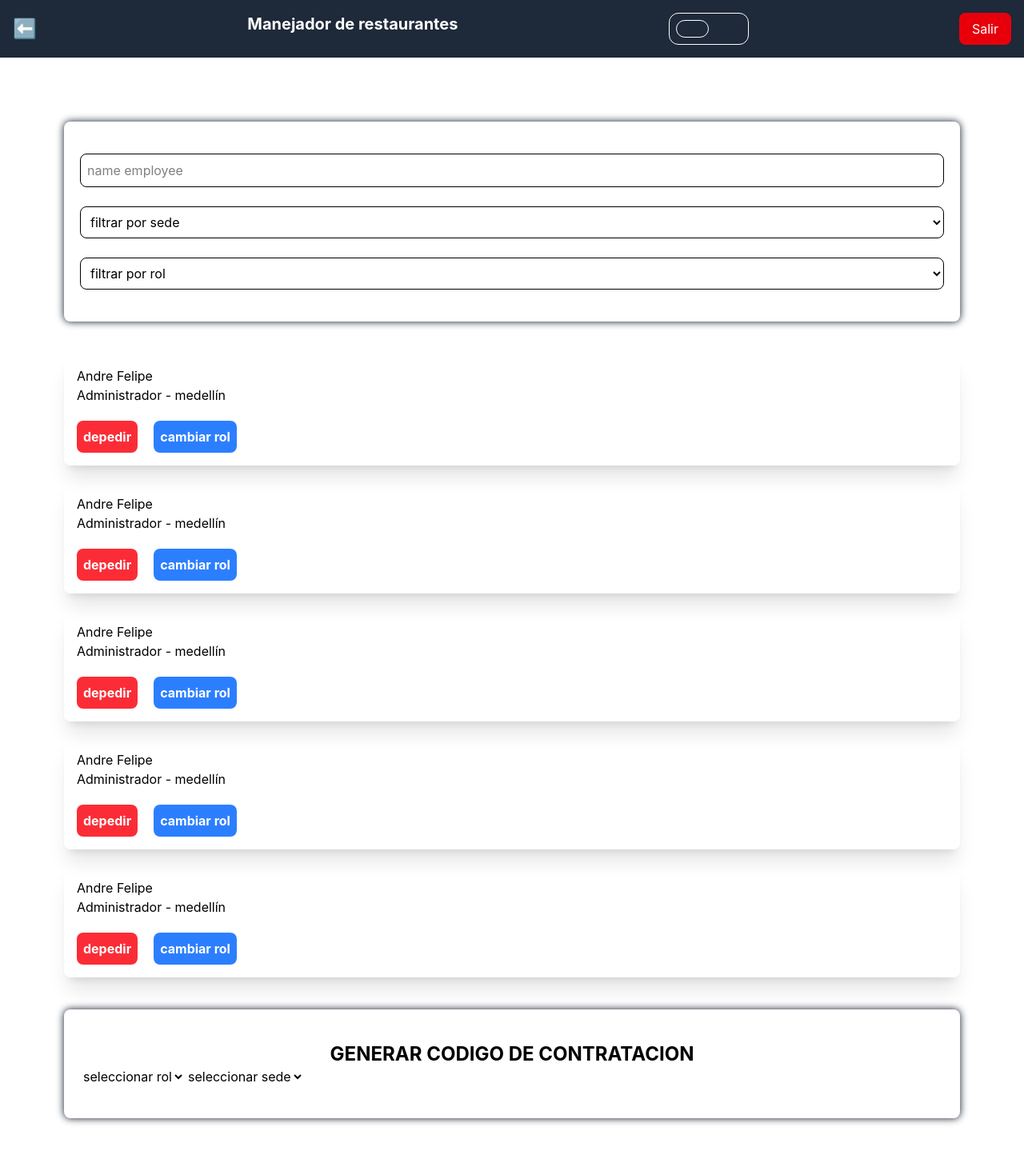
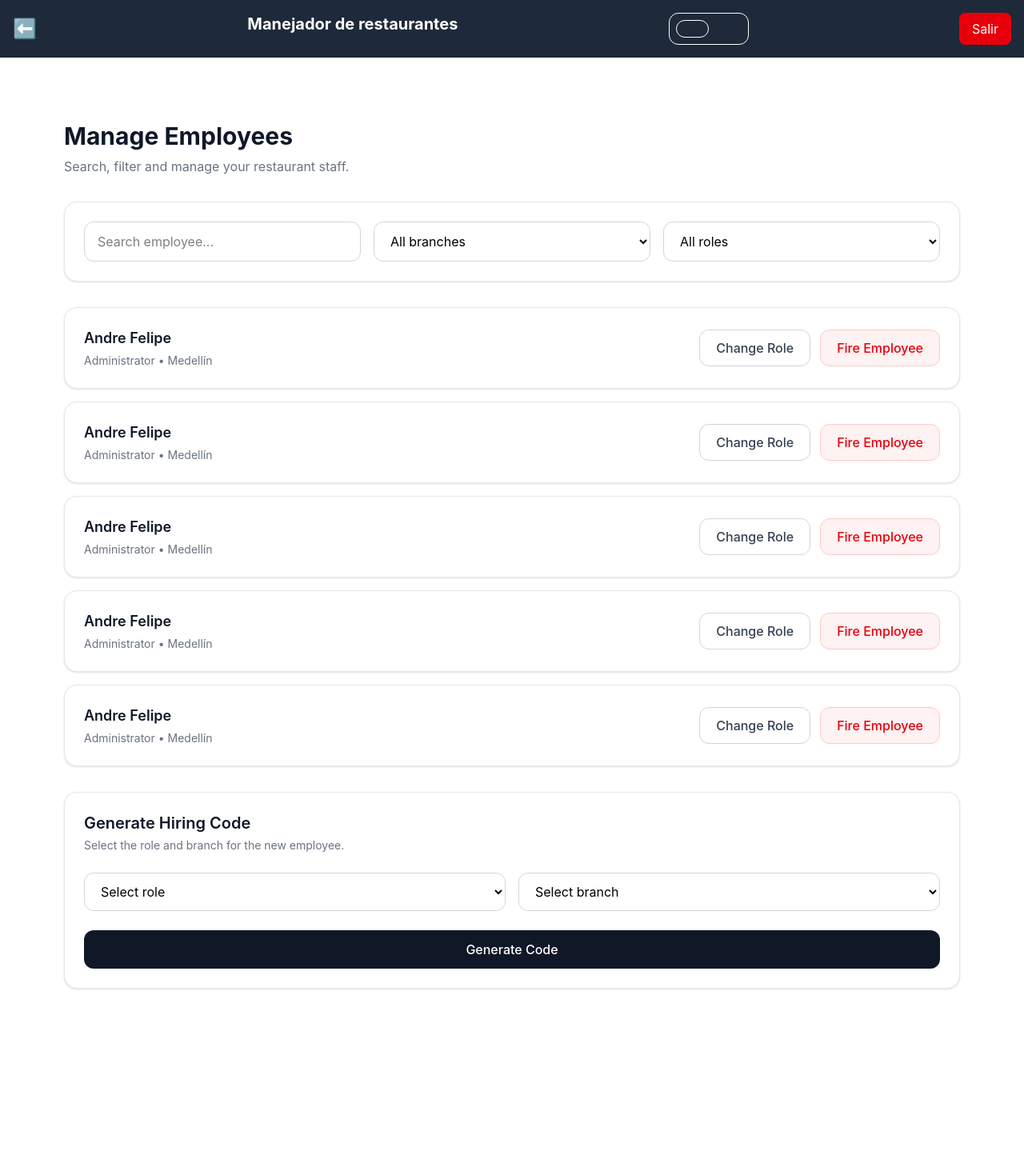
Before and after one commit to and1ru/restaurante-front, a React (Vite) app: page /private/manage-employee in a window 1280 px wide. Shown: the top 1444 px of the page at 80% size. After the commit the page ends 1316 px from the top, so only its background shows below. Built offline with nearby package versions, Linux system fonts and the light colour scheme.

Commit message:
se mejoro el diseño para manejar los estilos

```diff
--- a/src/components/employee-card-component.tsx
+++ b/src/components/employee-card-component.tsx
@@ -1,10 +1,31 @@
 export const EmployeeCardComponent = () => {
   return (
-    <div className="shadow-xl w-full p-4 rounded-lg">
-        <p className="">Andre Felipe</p>
-        <p className="mb-5">Administrador - medellín</p>
-        <button className="bg-red-500 p-2 rounded-lg font-bold text-white mr-5">depedir</button>
-        <button className="bg-blue-500 p-2 rounded-lg font-bold text-white">cambiar rol</button>
-    </div>
+    <article className="rounded-2xl border border-gray-200 bg-white p-6 shadow-sm">
+      <div className="flex flex-col gap-6 md:flex-row md:items-center md:justify-between">
+        <div>
+          <h3 className="text-lg font-semibold text-gray-900">
+            Andre Felipe
+          </h3>
+
+          <p className="mt-1 text-sm text-gray-500">
+            Administrator • Medellín
+          </p>
+        </div>
+
+        <div className="flex flex-col gap-3 sm:flex-row">
+          <button
+            className="rounded-xl border border-gray-300 px-5 py-2.5 font-medium text-gray-700 transition hover:bg-gray-100"
+          >
+            Change Role
+          </button>
+
+          <button
+            className="rounded-xl border border-red-200 bg-red-50 px-5 py-2.5 font-medium text-red-600 transition hover:bg-red-100"
+          >
+            Fire Employee
+          </button>
+        </div>
+      </div>
+    </article>
   );
 };
--- a/src/page/manage-employee-page.tsx
+++ b/src/page/manage-employee-page.tsx
@@ -1,47 +1,76 @@
-// ver todos los empleados
-// buscar usuarios por nombre
-// filtrar por sede
-// filtrar por rol
-// cambiar de rol
-// despedir
-// generar link de contratacion
-//
-
 import { EmployeeCardComponent } from "../components/employee-card-component";
-import { SectionComponent } from "../components/section-component";
 
 export const ManageEmployeePage = () => {
   return (
-    <>
-        <SectionComponent>
-          <form className="mb-6">
-            <input type="text" className="border focus:outline-none p-2 rounded-lg w-full" placeholder="name employee"/>
-          </form>
-          <select name="" id="" className="w-full border p-2 rounded-lg mb-6">
-            <option value="">filtrar por sede</option>
+    <div className="space-y-8">
+      <div>
+        <h1 className="text-3xl font-bold text-gray-900">
+          Manage Employees
+        </h1>
+
+        <p className="mt-2 text-gray-500">
+          Search, filter and manage your restaurant staff.
+        </p>
+      </div>
+
+      {/* Filters */}
+      <section className="rounded-2xl border border-gray-200 bg-white p-6 shadow-sm">
+        <form className="grid gap-4 md:grid-cols-3">
+          <input
+            type="text"
+            placeholder="Search employee..."
+            className="rounded-xl border border-gray-300 px-4 py-3 outline-none transition focus:border-gray-900"
+          />
+
+          <select className="rounded-xl border border-gray-300 px-4 py-3 outline-none transition focus:border-gray-900">
+            <option>All branches</option>
           </select>
-          <select name="" id="" className="w-full border p-2 rounded-lg">
-            <option value="">filtrar por rol</option>
-            <option value="">Admin</option>
-            <option value="">waitress</option>
+
+          <select className="rounded-xl border border-gray-300 px-4 py-3 outline-none transition focus:border-gray-900">
+            <option>All roles</option>
+            <option>Admin</option>
+            <option>Waitress</option>
           </select>
-        </SectionComponent>
-        <section className="flex flex-col gap-5 mb-10">
-          <EmployeeCardComponent /><EmployeeCardComponent /><EmployeeCardComponent /><EmployeeCardComponent /><EmployeeCardComponent />
-        </section>
-        <SectionComponent>
-          <h1 className="text-center text-2xl font-bold">
-            GENERAR CODIGO DE CONTRATACION
-          </h1>
-          <select name="" id="">
-            <option value="">seleccionar rol</option>
-            <option value="">Admin</option>
-            <option value="">waitress</option>
+        </form>
+      </section>
+
+      {/* Employees */}
+      <section className="space-y-4">
+        <EmployeeCardComponent />
+        <EmployeeCardComponent />
+        <EmployeeCardComponent />
+        <EmployeeCardComponent />
+        <EmployeeCardComponent />
+      </section>
+
+      {/* Hiring Code */}
+      <section className="rounded-2xl border border-gray-200 bg-white p-6 shadow-sm">
+        <h2 className="text-xl font-semibold text-gray-900">
+          Generate Hiring Code
+        </h2>
+
+        <p className="mt-1 text-sm text-gray-500">
+          Select the role and branch for the new employee.
+        </p>
+
+        <div className="mt-6 grid gap-4 md:grid-cols-2">
+          <select className="rounded-xl border border-gray-300 px-4 py-3 outline-none transition focus:border-gray-900">
+            <option>Select role</option>
+            <option>Admin</option>
+            <option>Waitress</option>
           </select>
-          <select name="" id="">
-            <option value="">seleccionar sede</option>
+
+          <select className="rounded-xl border border-gray-300 px-4 py-3 outline-none transition focus:border-gray-900">
+            <option>Select branch</option>
           </select>
-        </SectionComponent>
-    </>
+        </div>
+
+        <button
+          className="mt-6 w-full rounded-xl bg-gray-900 py-3 font-medium text-white transition hover:bg-black"
+        >
+          Generate Code
+        </button>
+      </section>
+    </div>
   );
 };
```
